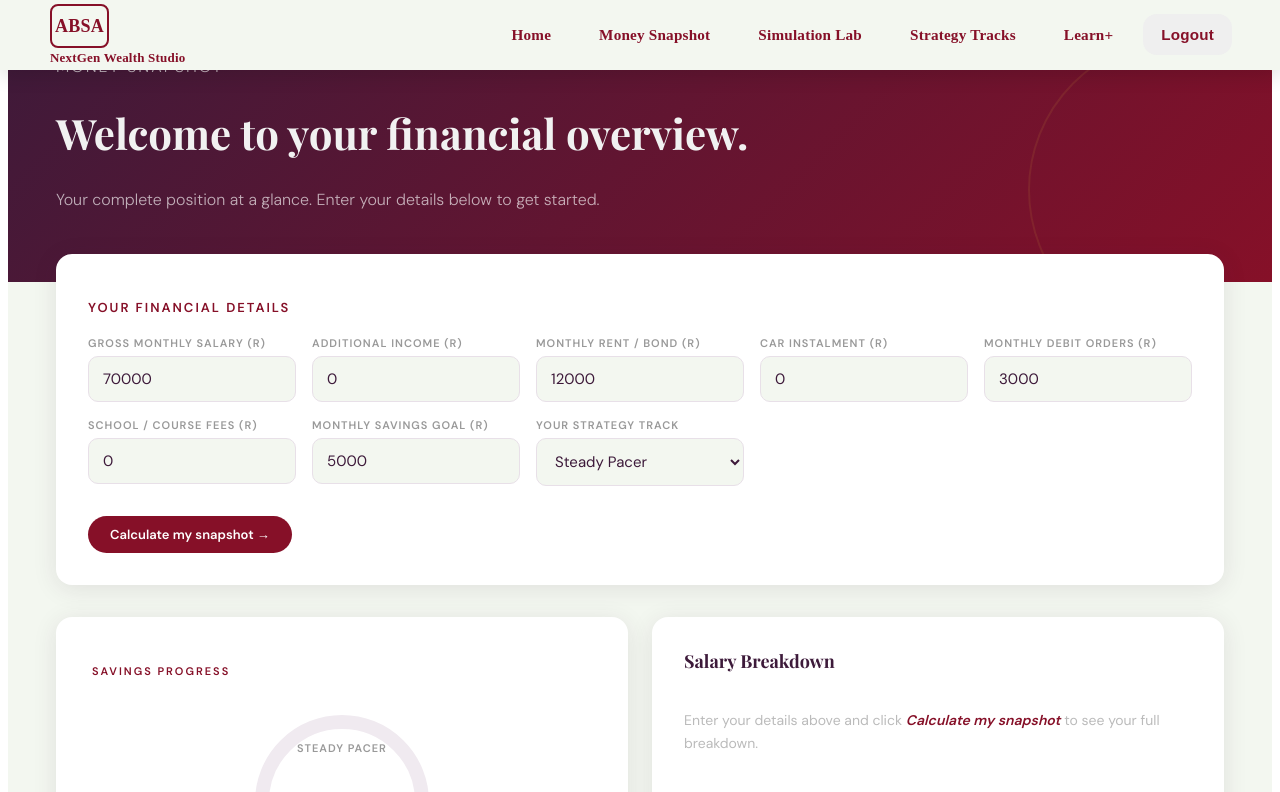
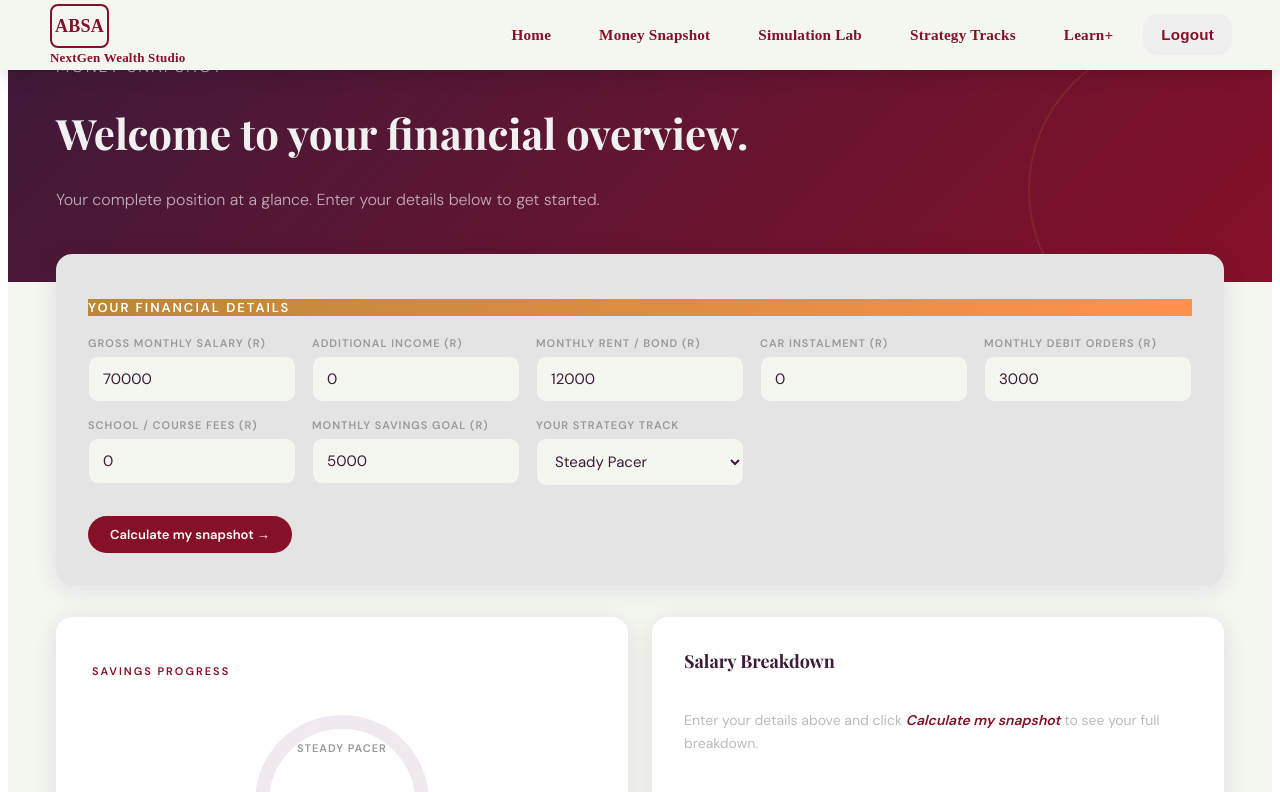
Before and after one commit to SpiceyGabs/Alpha, a React (Vite) app in the folder alpha/: page /snapshot in a window 1280 px wide. Shown: the top 792 px of the page. Built offline with nearby package versions, Linux system fonts and the light colour scheme; sample sign-in values are in the browser's storage.

Commit message:
um...okay

```diff
--- a/alpha/src/Styling/Login.css
+++ b/alpha/src/Styling/Login.css
@@ -67,12 +67,12 @@
 
 .loginToggle button {
   flex: 1;
-  padding: 0.6rem;
+  gap: 0.5rem;
+  padding: 0.75rem;
   background: transparent;
-  border: 1px solid #ba8837;
+  border: 0.5px solid #ba8837;
   cursor: pointer;
   color: #3d1a3a;
-
   font-size: 0.9rem;
   transition: background 0.2s, color 0.2s;
 }
--- a/alpha/src/Styling/MoneySnapshot.css
+++ b/alpha/src/Styling/MoneySnapshot.css
@@ -76,20 +76,10 @@
 }
 
 
-
-
-
-
-
-
-
-
-
-
-/* fOR INPUTS */
 .snapInputSection {
-  background: var(--colorWhite);
+  background: rgb(228, 228, 228);
   margin: -28px 48px 32px;
+  color: var(--colorPurple);
   border-radius: var(--radiusCard);
   box-shadow: var(--shadowDefault);
   padding: 32px;
@@ -100,9 +90,10 @@
 .snapInputTitle {
   font-size: 13px;
   font-weight: 700;
+  background: linear-gradient(90deg, var(--colorGold), var(--colorOrange));
   letter-spacing: 2px;
   text-transform: uppercase;
-  color: var(--colorMaroon);
+  color: white;
   margin-bottom: 20px;
 }
 
@@ -151,21 +142,6 @@
 
 
 
-
-
-
-
-
-
-
-
-
-
-
-
-
-
-/* Buttons */
 .buttonCalculate {
   background: var(--colorMaroon);
   color: var(--colorWhite);
@@ -442,15 +418,6 @@
 
 
 
-
-
-
-
-
-
-
-
-/* Tax & Goals grid */
 .snapSecondaryGrid {
   display: grid;
   grid-template-columns: 1fr 1fr;
@@ -735,14 +702,6 @@
 
 
 
-
-
-
-
-
-
-
-/* Responsive DESIGN*/
 @media (max-width: 768px) {
   .snapHero {
     padding: 32px 24px 56px;
--- a/alpha/src/pages/MoneySnapshot.jsx
+++ b/alpha/src/pages/MoneySnapshot.jsx
@@ -164,9 +164,6 @@ function BreakdownRow({ label, value, valueClass }) {
   );
 }
 
-
-
-// A single goal progress bar
 function GoalBar({ label, percentage, animating }) {
   return (
     <div className="goalItem">
@@ -186,8 +183,7 @@ function GoalBar({ label, percentage, animating }) {
 }
 
 
-// Floating nudge notification
-function NudgeToast({ emoji, text, type, onClose }) {
+function NudgeToast({ text, type, onClose }) {
   const toastClass = [
     'nudgeToast',
     type === 'warning' ? 'nudgeToastWarning' : '',
@@ -196,7 +192,6 @@ function NudgeToast({ emoji, text, type, onClose }) {
 
   return (
     <div className={toastClass} role="alert">
-      <p className="nudgeEmoji">{emoji}</p>
       <p className="nudgeText">{text}</p>
       <button className="nudgeClose" onClick={onClose} aria-label="Dismiss">✕</button>
     </div>
```
